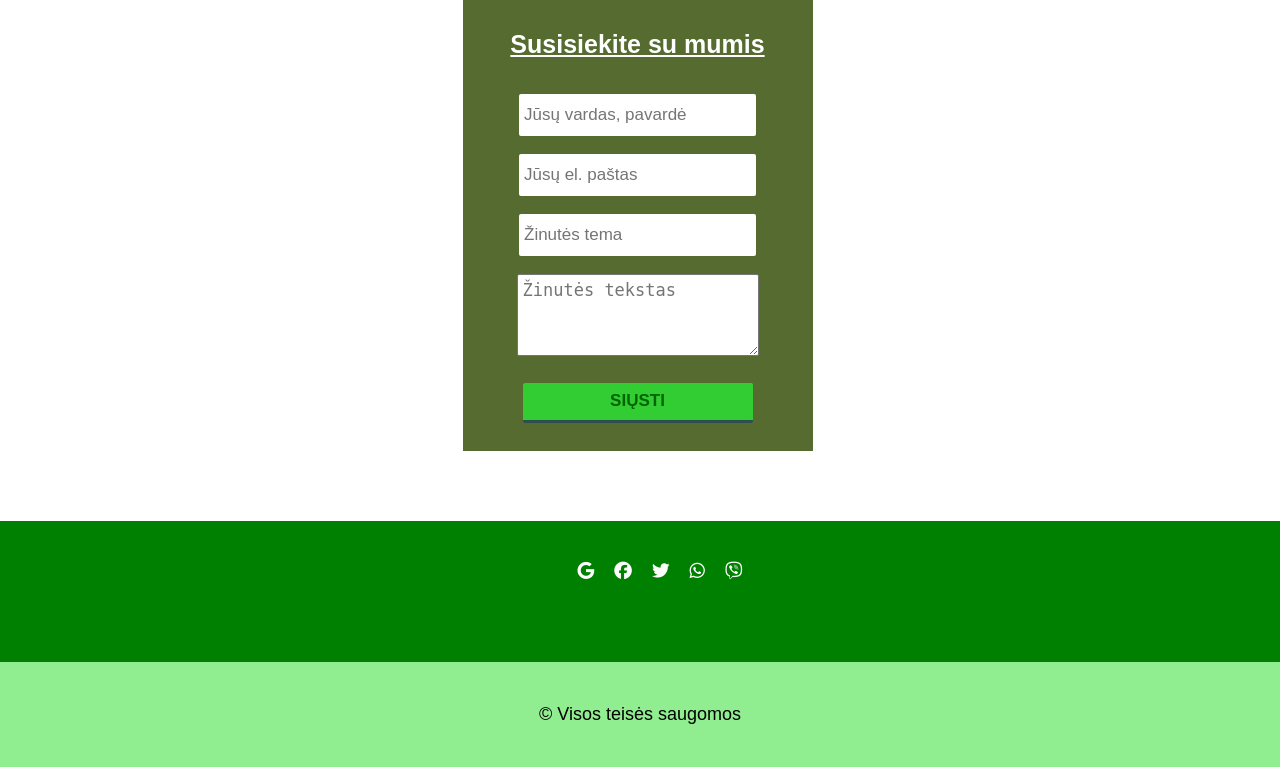
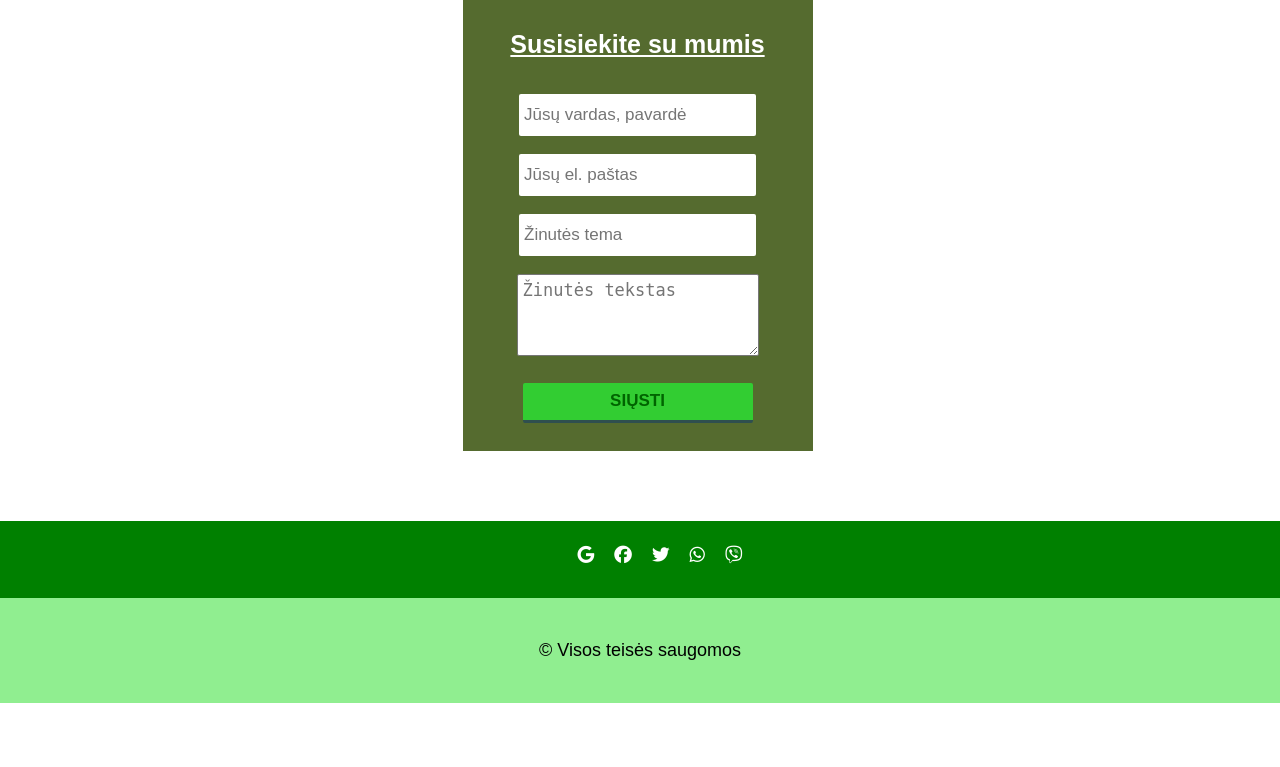
Before and after one commit to robertadau/robertos, a PHP site: page /projecto_failai/public_html/kontaktai.html in a window 1280 px wide. Shown: the part 118-885 px from the top of the page. After the commit the page ends 821 px from the top, so only its background shows below. Run offline with PHP 8.4, Linux system fonts and the light colour scheme; some libraries are stand-ins or nearby versions.

Commit message:
pakeiciau

```diff
--- a/projecto_failai/public_html/css/kontaktai.css
+++ b/projecto_failai/public_html/css/kontaktai.css
@@ -139,7 +139,7 @@ footer {
     display: flex;
     align-items: center;
     justify-content: center;
-    margin: 1rem 0 3rem 0;
+    margin: 0;
 }
 
 .social-list__item {
```
